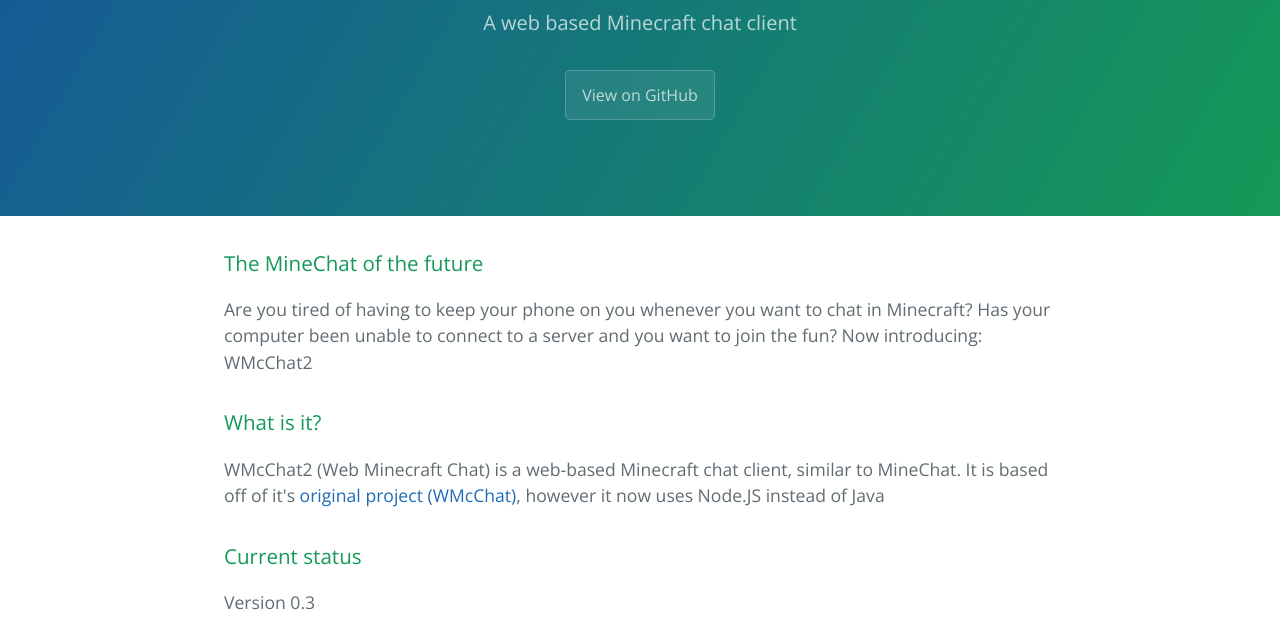
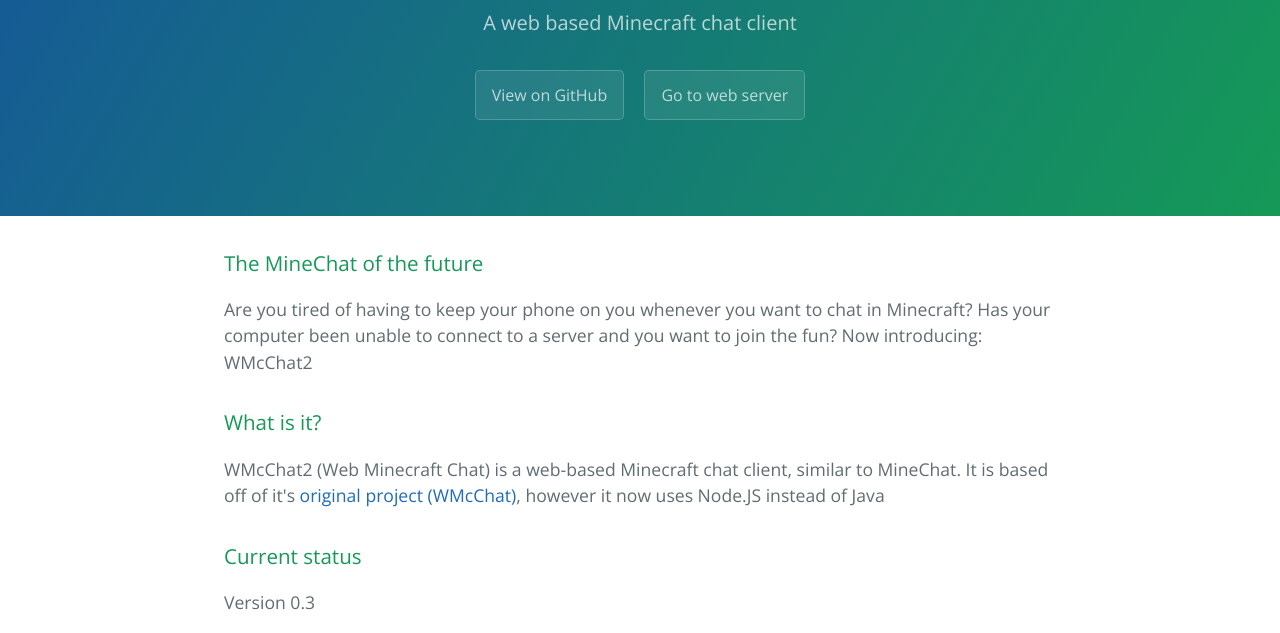
Before and after one commit to JorelAli/WMcChat2, a plain HTML site: page index.html in a window 1280 px wide. Shown: the part 167-800 px from the top of the page. Drawn offline with nearby package versions, Linux system fonts and the light colour scheme.

Commit message:
Update index.html

```diff
--- a/index.html
+++ b/index.html
@@ -14,8 +14,7 @@
       <h1 class="project-name">WMcChat2</h1>
       <h2 class="project-tagline">A web based Minecraft chat client</h2>
       <a href="https://github.com/Skepter/WMcChat2" class="btn">View on GitHub</a>
-      <!--<a href="https://github.com/Skepter/WMcChat2/zipball/master" class="btn">Download .zip</a>
-      <a href="https://github.com/Skepter/WMcChat2/tarball/master" class="btn">Download .tar.gz</a>-->
+      <a href="about:blank" class="btn">Go to web server</a>
     </section>
 
     <section class="main-content">
```
